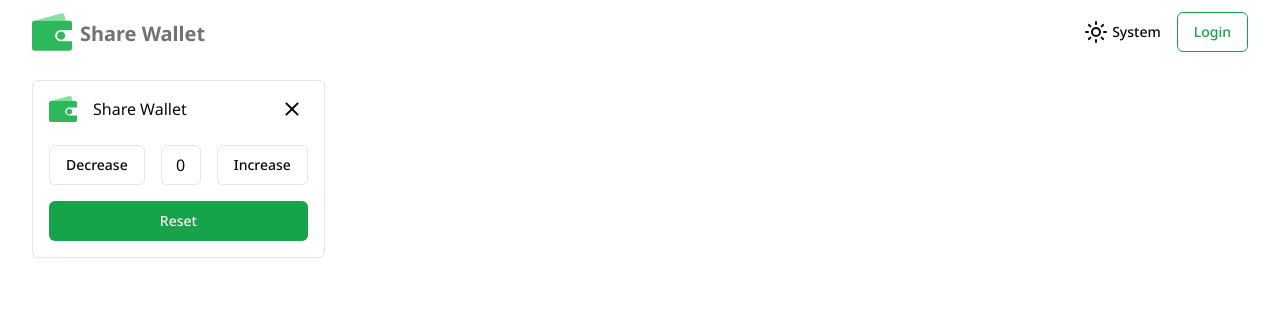
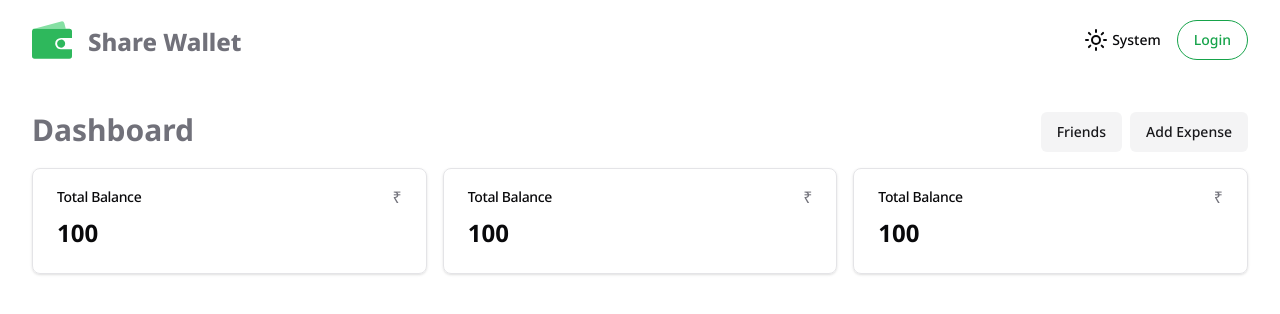
Before and after one commit to gopal-lohar/share-wallet, a Next.js app: page / in a window 1280 px wide. Shown: the top 314 px of the page. Built offline with nearby package versions, Linux system fonts and the light colour scheme.

Commit message:
create basic dashboard

```diff
--- a/src/app/page.tsx
+++ b/src/app/page.tsx
@@ -1,13 +1,11 @@
-import Counter from "@/components/Counter";
+import Dashboard from "@/components/Dashboard";
 import Navbar from "@/components/Navbar";
 
 export default function Home() {
   return (
     <div>
       <Navbar></Navbar>
-      <div className="container mx-auto my-4">
-        <Counter></Counter>
-      </div>
+      <Dashboard />
     </div>
   );
 }
--- /dev/null
+++ b/src/components/Dashboard.tsx
@@ -0,0 +1,50 @@
+import { Button } from "./ui/button";
+
+export default function Dashboard() {
+  return (
+    <div className="container mx-auto pt-8">
+      <DashboardHeader />
+      <div className="w-full flex flex-col sm:flex-row gap-4 py-4">
+        <UserBalanceCard title="Total Balance">100</UserBalanceCard>
+        <UserBalanceCard title="Total Balance">100</UserBalanceCard>
+        <UserBalanceCard title="Total Balance">100</UserBalanceCard>
+      </div>
+    </div>
+  );
+}
+
+function UserBalanceCard({
+  title,
+  children,
+}: {
+  title: string;
+  children: React.ReactNode;
+}) {
+  return (
+    <div className="rounded-lg border bg-transparent shadow w-full sm:min-w-[10rem]">
+      <div className="p-6 flex flex-row items-center justify-between space-y-0 pb-2 pt-4">
+        <h3 className="tracking-tight text-sm font-medium">{title}</h3>
+        <span className=" text-muted-foreground">&#8377;</span>
+      </div>
+      <div className="p-6 pt-0">
+        <div className="text-2xl font-bold">{children}</div>
+      </div>
+    </div>
+  );
+}
+
+function DashboardHeader() {
+  return (
+    <div className="flex gap-4 sm:gap-10 flex-wrap flex-col sm:flex-row">
+      <h2 className="text-3xl font-bold text-muted-foreground">Dashboard</h2>
+      <div className="w-full sm:w-max flex gap-2 ml-auto">
+        <Button className="w-full sm:w-max" variant="secondary">
+          Friends
+        </Button>
+        <Button className="w-full sm:w-max" variant="secondary">
+          Add Expense
+        </Button>
+      </div>
+    </div>
+  );
+}
--- a/src/components/Navbar.tsx
+++ b/src/components/Navbar.tsx
@@ -6,11 +6,11 @@ import { Button } from "@/components/ui/button";
 
 export default function Navbar() {
   return (
-    <nav className="w-full h-16">
+    <nav className="w-full h-20">
       <div className="container flex items-center mx-auto h-full gap-2">
-        <div className="h-full flex items-center gap-2">
+        <div className="h-full flex items-center gap-4">
           <ShareWalletIcon className="size-10" />
-          <span className="hidden sm:inline-block font-bold text-muted-foreground text-xl translate-y-0.5">
+          <span className="hidden sm:inline-block font-extrabold text-muted-foreground text-2xl translate-y-0.5">
             Share Wallet
           </span>
         </div>
@@ -18,7 +18,7 @@ export default function Navbar() {
           <ModeToggle />
           <Button
             variant="outline"
-            className="text-primary border-primary hover:text-primary"
+            className="text-primary border-primary hover:text-primary rounded-full"
           >
             Login
           </Button>
```
Also changed, not shown: src/types/types.ts (added, +8 -0 lines).
